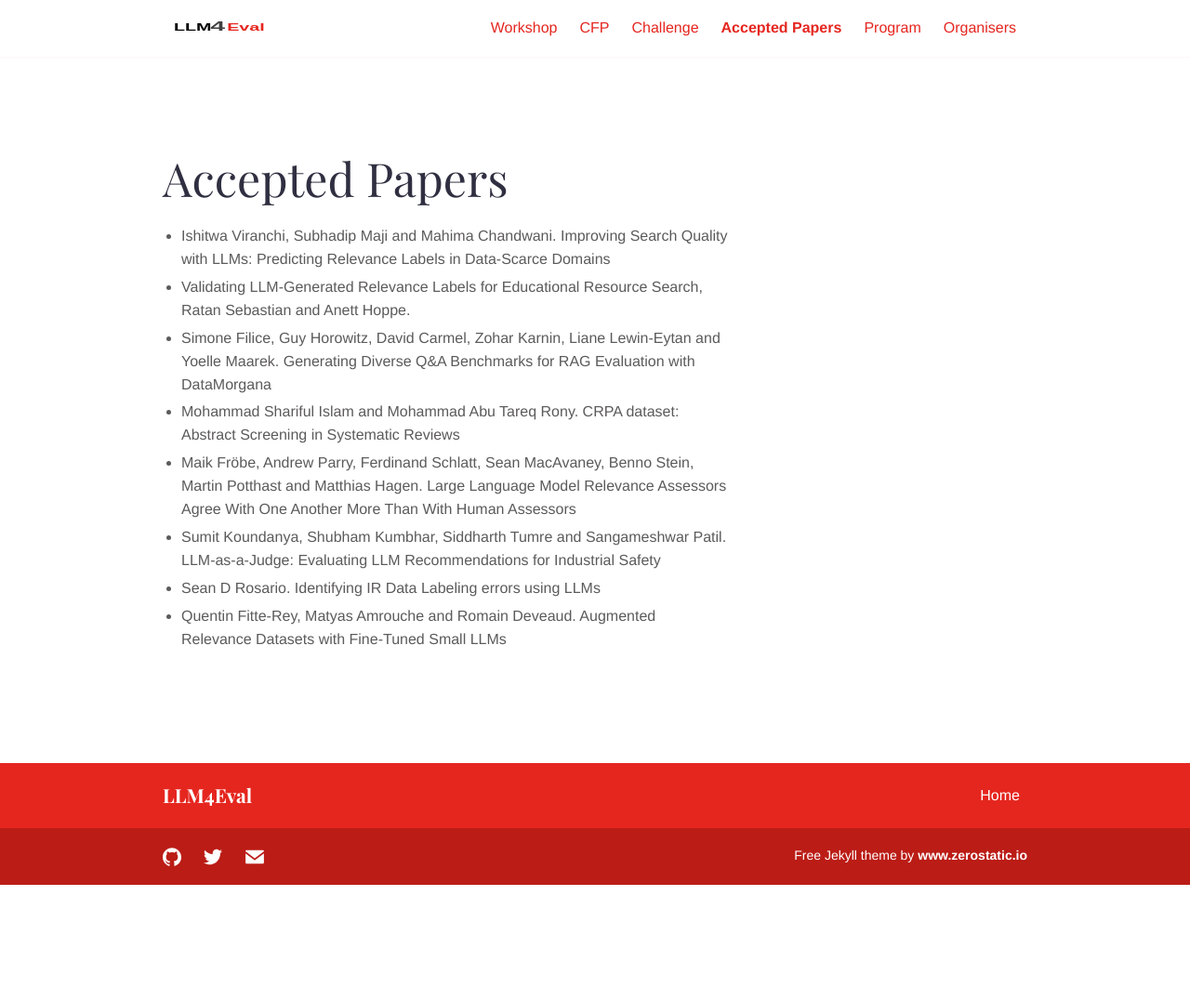
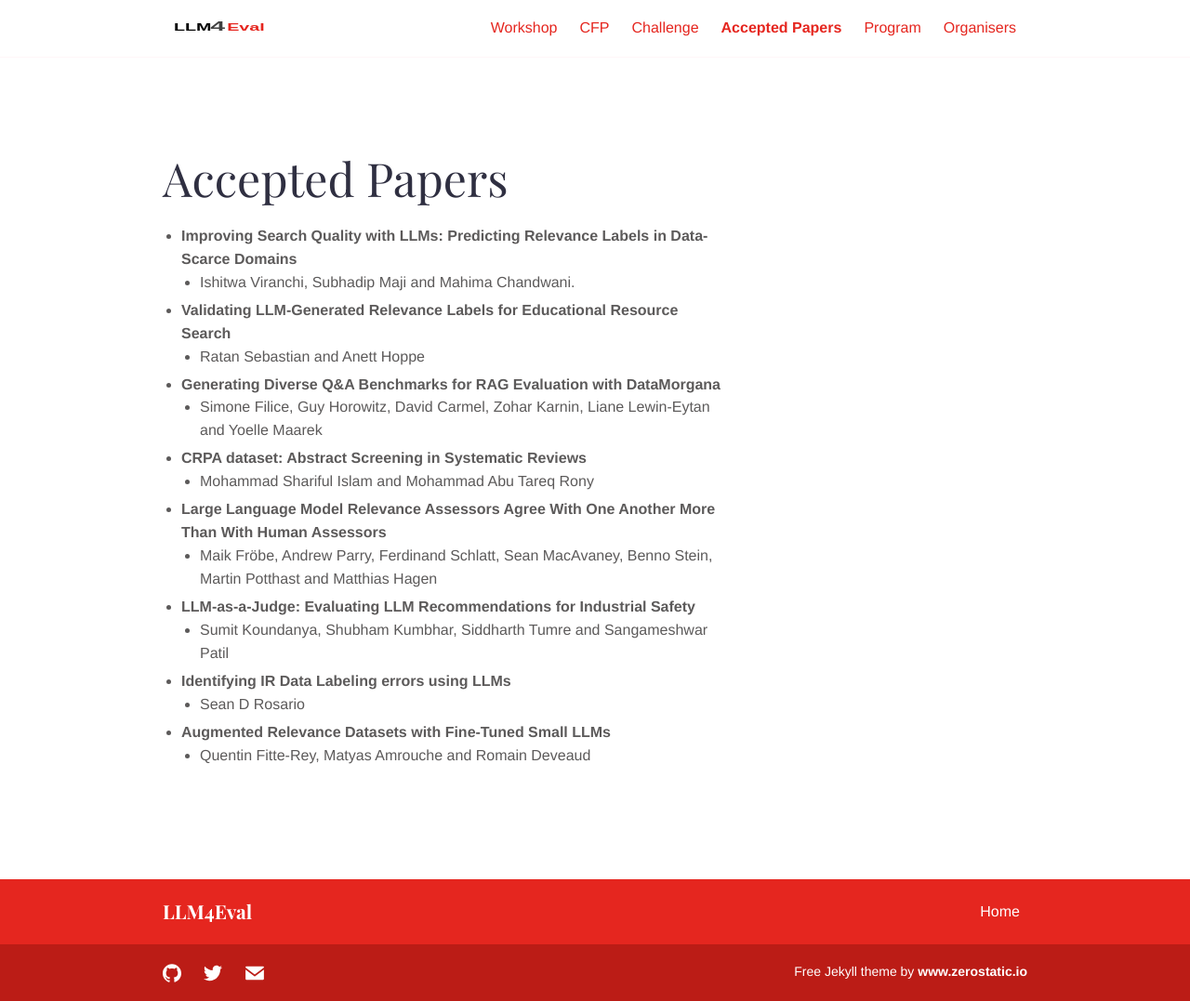
Before and after one commit to llm4eval/WSDM2025, a Jekyll site: the page built from papers.md, in a window 1280 px wide. Shown: the whole page at 93% size. Built offline with Jekyll 4.4.1, drawn with Linux system fonts in a browser that asks for light colours; before the commit the page ends 952 px from its top, so only the background shows below that; part of the change alters nothing that is shown.

```diff
--- a/papers.md
+++ b/papers.md
@@ -5,11 +5,19 @@ description: Accepted Papers
 bodyClass: page-about
 ---
 
-- Ishitwa Viranchi, Subhadip Maji and Mahima Chandwani. Improving Search Quality with LLMs: Predicting Relevance Labels in Data-Scarce Domains
-- Validating LLM-Generated Relevance Labels for Educational Resource Search, Ratan Sebastian and Anett Hoppe.
-- Simone Filice, Guy Horowitz, David Carmel, Zohar Karnin, Liane Lewin-Eytan and Yoelle Maarek. Generating Diverse Q&A Benchmarks for RAG Evaluation with DataMorgana
-- Mohammad Shariful Islam and Mohammad Abu Tareq Rony. CRPA dataset: Abstract Screening in Systematic Reviews
-- Maik Fröbe, Andrew Parry, Ferdinand Schlatt, Sean MacAvaney, Benno Stein, Martin Potthast and Matthias Hagen. Large Language Model Relevance Assessors Agree With One Another More Than With Human Assessors
-- Sumit Koundanya, Shubham Kumbhar, Siddharth Tumre and Sangameshwar Patil. LLM-as-a-Judge: Evaluating LLM Recommendations for Industrial Safety
-- Sean D Rosario. Identifying IR Data Labeling errors using LLMs
-- Quentin Fitte-Rey, Matyas Amrouche and Romain Deveaud. Augmented Relevance Datasets with Fine-Tuned Small LLMs
+- __Improving Search Quality with LLMs: Predicting Relevance Labels in Data-Scarce Domains__
+    * Ishitwa Viranchi, Subhadip Maji and Mahima Chandwani.
+- __Validating LLM-Generated Relevance Labels for Educational Resource Search__
+    * Ratan Sebastian and Anett Hoppe
+- __Generating Diverse Q&A Benchmarks for RAG Evaluation with DataMorgana__
+    * Simone Filice, Guy Horowitz, David Carmel, Zohar Karnin, Liane Lewin-Eytan and Yoelle Maarek
+- __CRPA dataset: Abstract Screening in Systematic Reviews__
+    * Mohammad Shariful Islam and Mohammad Abu Tareq Rony
+- __Large Language Model Relevance Assessors Agree With One Another More Than With Human Assessors__
+    * Maik Fröbe, Andrew Parry, Ferdinand Schlatt, Sean MacAvaney, Benno Stein, Martin Potthast and Matthias Hagen
+- __LLM-as-a-Judge: Evaluating LLM Recommendations for Industrial Safety__
+    * Sumit Koundanya, Shubham Kumbhar, Siddharth Tumre and Sangameshwar Patil
+- __Identifying IR Data Labeling errors using LLMs__
+    * Sean D Rosario
+- __Augmented Relevance Datasets with Fine-Tuned Small LLMs__
+    * Quentin Fitte-Rey, Matyas Amrouche and Romain Deveaud
```
